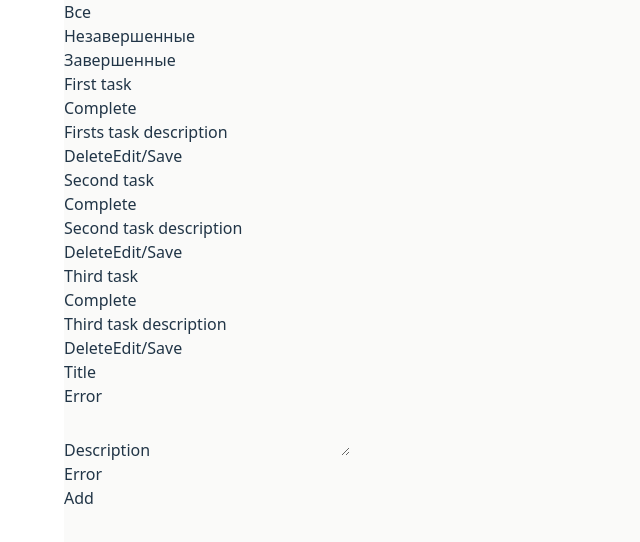
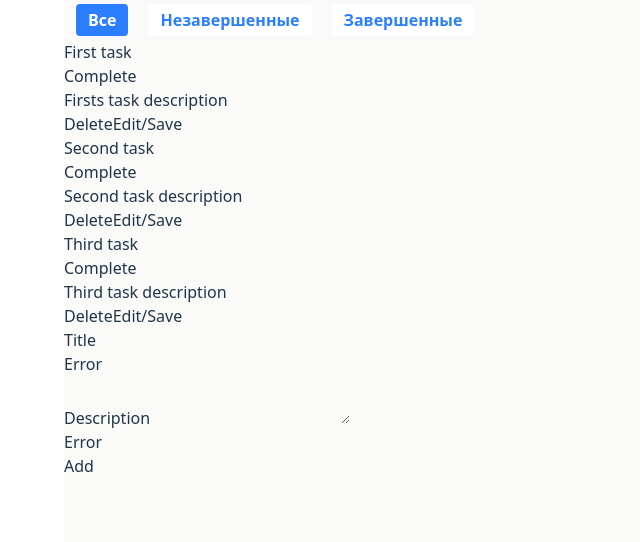
Before and after one commit to MaxKrch/react-redux-toolkit, a React (Vite) app: page / in a window 1280 px wide. Shown: the top 542 px of the page, without its empty margins (0-640 px from the left). Built offline with nearby package versions, Linux system fonts and the light colour scheme.

Commit message:
dev/complete-task-filter

```diff
--- a/package.json
+++ b/package.json
@@ -16,6 +16,7 @@
   },
   "dependencies": {
     "@reduxjs/toolkit": "^2.8.2",
+    "clsx": "^2.1.1",
     "react": "^19.1.0",
     "react-dom": "^19.1.0",
     "react-redux": "^9.2.0"
--- a/src/components/TaskFilters.tsx
+++ b/src/components/TaskFilters.tsx
@@ -1,3 +1,5 @@
+import useFilter from "@/context/use-filter"
+
 export const FILTER = {
     ALL: 'ALL',
     COMPLETE: 'COMPLETE',
@@ -7,15 +9,30 @@ export const FILTER = {
 export type FILTER_TYPE = typeof FILTER[keyof typeof FILTER]
 
 const TaskFiltres = () => {
+    const { filter, setFilter } = useFilter()
+
+    const baseClasses = 'cursor-pointer px-3 py-1 font-semibold rounded'
+    const passiveFilter = `${baseClasses} bg-white text-blue-500 hover:bg-gray-100`
+    const activeFilter = `${baseClasses} bg-blue-500 text-white hover:bg-blue-700`
+
     return(
-        <ul>
-            <li>
+        <ul className="w-full flex gap-5 px-3 py-1">
+            <li
+                className={filter === FILTER.ALL ? activeFilter : passiveFilter}
+                onClick={() => setFilter(FILTER.ALL)}
+            >
                 Все
             </li>
-            <li>
+            <li
+                className={filter === FILTER.IN_PROGRESS ? activeFilter : passiveFilter}
+                onClick={() => setFilter(FILTER.IN_PROGRESS)}
+            >
                 Незавершенные
             </li>
-            <li>
+            <li
+                className={filter === FILTER.COMPLETE ? activeFilter : passiveFilter}
+                onClick={() => setFilter(FILTER.COMPLETE)}
+            >
                 Завершенные
             </li>
         </ul>
--- a/src/components/TaskManager.tsx
+++ b/src/components/TaskManager.tsx
@@ -1,9 +1,11 @@
+import FilterProvider from "@/context/filter-context";
 import TaskFiltres from "./TaskFilters";
 import TaskList from "./TaskList";
 import TaskNew from "./TaskNew";
 
 const TaskManager = () => {
     return(
+        <FilterProvider>
             <div className="max-w-[1280px] min-w-[320px] w-[90%] min-h-[100vh] mx-auto bg-stone-50">
                 <header>
                     <TaskFiltres />
@@ -14,6 +16,7 @@ const TaskManager = () => {
                     <TaskNew />
                 </main>
             </div>
+        </FilterProvider>
     )
 }
 
```
Also changed, not shown: 1 other file (tests, documents, lock files or other folders). Lines whose indentation alone changed are shown as unchanged.
